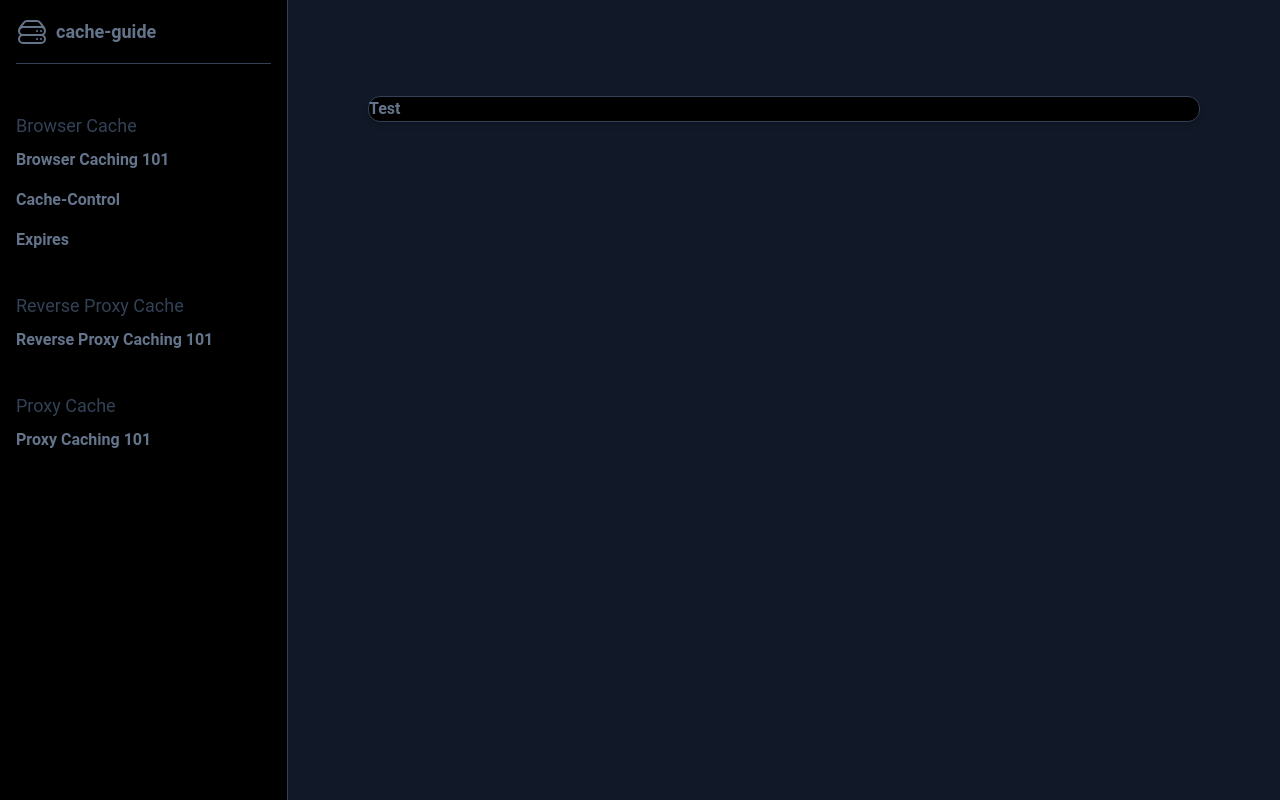
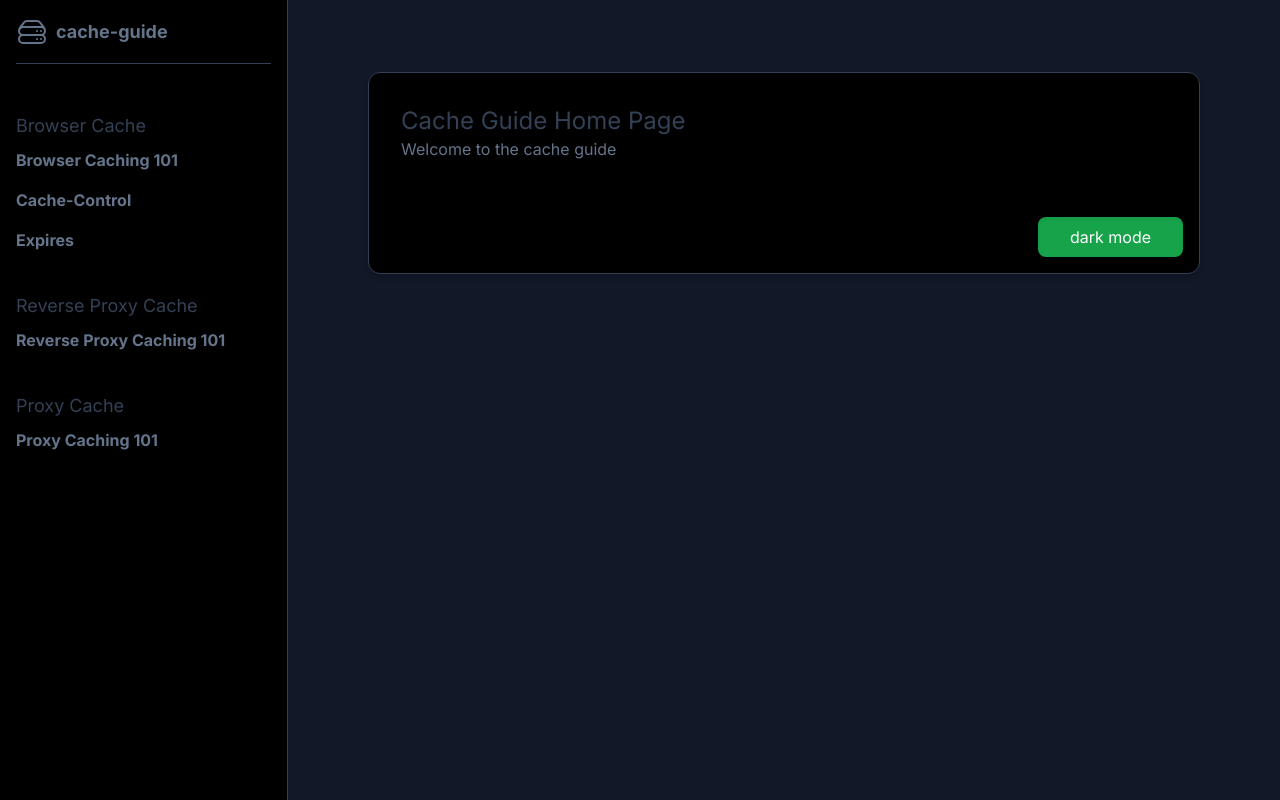
Before and after one commit to dev-cameron/cache-guide, a Next.js app: page / in a window 1280 px wide. Built offline with nearby package versions, Linux system fonts and the light colour scheme.

Commit message:
Refactored styling to use custom properties, added light/dark mode support, genericized styling to leverage themed color pallets

```diff
--- a/src/app/globals.css
+++ b/src/app/globals.css
@@ -2,27 +2,29 @@
 @tailwind components;
 @tailwind utilities;
 
-:root {
-  --foreground-rgb: 0, 0, 0;
-  --background-start-rgb: 214, 219, 220;
-  --background-end-rgb: 255, 255, 255;
-}
+@layer base {
+  :root, .dark {
+    --neutral-bg: black;
+    --neutral: #334155;
+    --neutral-accent: #111827;
+    --neutral-contrast: #64748b;
+    --accent: #16a34a;
+    --accent-2: #166534;
+    --hovercolor: #cbd5e1;
 
-@media (prefers-color-scheme: dark) {
-  :root {
-    --foreground-rgb: 255, 255, 255;
-    --background-start-rgb: 0, 0, 0;
-    --background-end-rgb: 0, 0, 0;
+
+  }
+  .light {
+    --neutral-bg: white;
+    --neutral: #888c93;
+    --neutral-accent: #e2e3e4;
+    --neutral-contrast: #4d525d;
+    --accent: #16a34a;
+    --accent-2: #166534;
+    --hovercolor: #888c93;
   }
 }
 
 body {
-  color: rgb(var(--foreground-rgb));
-  background: linear-gradient(
-      to bottom,
-      transparent,
-      rgb(var(--background-end-rgb))
-    )
-    rgb(var(--background-start-rgb));
   font-family: 'Roboto', sans-serif;
 }
--- a/src/app/layout.tsx
+++ b/src/app/layout.tsx
@@ -17,14 +17,15 @@ export default function RootLayout({
   children: React.ReactNode
 }) {
   return (
-    <html lang="en">
-      <body >
+
+    <html lang="en" className="dark">
+      <body className={inter.className}>
         <MainNav />
-        <div className="flex min-h-screen flex-col items-center justify-between lg:pl-72 bg-gray-900">
-          <div className="ml-auto mr-auto w-full max-w-4xl space-y-8 px-2 pt-20 lg:py-8 lg:px-8
+        <div className="flex min-h-screen flex-col items-center justify-between lg:pl-72 bg-neutral-accent transition-all duration-600">
+          <div className="ml-auto mr-auto w-full max-w-4xl space-y-8 px-2 pt-20 lg:py-2 lg:px-8
           ">
-            <div className="mt-16 bg-black
-            rounded-xl border border-slate-700 shadow-md">
+            <div className="mt-16 bg-neutral-bg
+            rounded-xl border border-neutral shadow-md">
              {children}
             </div>
           </div>
--- a/src/app/page.tsx
+++ b/src/app/page.tsx
@@ -1,7 +1,30 @@
+'use client'
 import Image from 'next/image'
+import './globals.css'
+import { useState } from "react";
 
 export default function Home() {
+  const [theme, setTheme] = useState('dark')
+
+  const toggleTheme = () => {
+    setTheme(theme === 'dark' ? 'light' : 'dark')
+    const html: HTMLHtmlElement | null = document.querySelector('html')
+    if (html){
+      html.className = theme;
+    }
+  }
+
   return (
-    <div className="font-bold text-slate-500 w-full">Test</div>
+    <div className="relative flex flex-column w-full p-8 transition-all duration-600">
+      <div>
+        <div className="text-2xl text-neutral"> Cache Guide Home Page</div>
+        <div className="text-1xl text-neutral-contrast mb-20"> Welcome to the cache guide </div>
+        <button className="absolute bottom-4 right-4 rounded-lg shadow-inner bg-accent hover:bg-accent-2 text-white px-8 py-2"
+          onClick={()=>toggleTheme()}
+        >
+        {theme} mode
+        </button>
+      </div>
+    </div>
   )
 }
--- a/src/ui/MainNav.tsx
+++ b/src/ui/MainNav.tsx
@@ -1,4 +1,5 @@
 'use client';
+import '../app/globals.css'
 import { useState } from "react";
 import { items, type Item } from "@/lib/items";
 import Link from "next/link";
@@ -9,15 +10,15 @@ export default function MainNav() {
 
   const bodyItems = items.map((section) => {
     return (
-    <div className="text-white py-4 pl-4">
-      <div className="text-lg text-slate-700">
+    <div className="py-4 pl-4">
+      <div className="text-lg text-neutral">
         {section.name}
       </div>
       {
         section.items.map((item) => {
           return (
-            <div className="text-slate-500 py-2 font-bold ">
-              <Link className="hover:text-slate-300" href={item.slug}>{item.name}</Link>
+            <div className="text-neutral-contrast py-2 font-bold ">
+              <Link className="hover:text-hovercolor" href={item.slug}>{item.name}</Link>
             </div>
           )
       })
@@ -26,33 +27,34 @@ export default function MainNav() {
   )});
 
   return (
-    <div className="fixed top-0 flex flex-col w-full
-        lg:w-72 lg:bottom-0 bg-black border-none
-        lg:border-solid lg:border-r lg:border-slate-700"
+    <div className="fixed top-0 flex flex-col w-full z-10
+        lg:w-72 lg:bottom-0 bg-neutral-bg border-none
+        lg:border-solid lg:border-r lg:border-neutral
+        transition-all duration-600"
       >
       <div
       className="flex flex-row items-center justify-between
         ml-4 mr-4 mb-8 h-16
-        text-slate-500 font-bold text-lg
-        border-b border-slate-700"
+        text-neutral-contrast font-bold text-lg
+        border-b border-neutral"
       >
-        <Link className="flex items-center hover:text-slate-300" href="/">
+        <Link className="flex items-center hover:text-hovercolor" href="/">
           <svg xmlns="http://www.w3.org/2000/svg" fill="none" viewBox="0 0 24 24" strokeWidth={1.5} stroke="currentColor" className="w-8 h-8">
             <path strokeLinecap="round" strokeLinejoin="round" d="M5.25 14.25h13.5m-13.5 0a3 3 0 01-3-3m3 3a3 3 0 100 6h13.5a3 3 0 100-6m-16.5-3a3 3 0 013-3h13.5a3 3 0 013 3m-19.5 0a4.5 4.5 0 01.9-2.7L5.737 5.1a3.375 3.375 0 012.7-1.35h7.126c1.062 0 2.062.5 2.7 1.35l2.587 3.45a4.5 4.5 0 01.9 2.7m0 0a3 3 0 01-3 3m0 3h.008v.008h-.008v-.008zm0-6h.008v.008h-.008v-.008zm-3 6h.008v.008h-.008v-.008zm0-6h.008v.008h-.008v-.008z" />
           </svg>
           <span className="pl-2">cache-guide</span>
         </Link>
         <button
-          className="flex gap-x-2 items-center hover:text-slate-300 lg:hidden"
+          className="flex gap-x-2 items-center hover:text-hovercolor lg:hidden"
           onClick={()=>setIsOpen(!isOpen)}
         >
           Menu
           {isOpen ? (
-            <svg xmlns="http://www.w3.org/2000/svg" fill="none" viewBox="0 0 24 24" stroke-width="1.5" stroke="currentColor" class="w-6 h-6">
+            <svg xmlns="http://www.w3.org/2000/svg" fill="none" viewBox="0 0 24 24" stroke-width="1.5" stroke="currentColor" className="w-6 h-6">
               <path stroke-linecap="round" stroke-linejoin="round" d="M6 18L18 6M6 6l12 12" />
             </svg>
           ) : (
-            <svg xmlns="http://www.w3.org/2000/svg" fill="none" viewBox="0 0 24 24" stroke-width="1.5" stroke="currentColor" class="w-6 h-6">
+            <svg xmlns="http://www.w3.org/2000/svg" fill="none" viewBox="0 0 24 24" stroke-width="1.5" stroke="currentColor" className="w-6 h-6">
               <path stroke-linecap="round" stroke-linejoin="round" d="M3.75 6.75h16.5M3.75 12h16.5m-16.5 5.25h16.5" />
             </svg>
           )
@@ -61,7 +63,7 @@ export default function MainNav() {
       </div>
 
       <div className={clsx('overflow-y-auto lg:static lg:block',
-        {'fixed inset-x-0 bottom-0 top-20 mt-px bg-black':isOpen,
+        {'fixed inset-x-0 bottom-0 top-20 mt-px bg-neutral-bg':isOpen,
         'hidden':!isOpen,
         })}>
         {bodyItems}
--- a/tailwind.config.js
+++ b/tailwind.config.js
@@ -13,6 +13,15 @@ module.exports = {
         'gradient-conic':
           'conic-gradient(from 180deg at 50% 50%, var(--tw-gradient-stops))',
       },
+      colors: {
+        'neutral': 'var(--neutral)',
+        'neutral-bg': 'var(--neutral-bg)',
+        'neutral-contrast': 'var(--neutral-contrast)',
+        'neutral-accent': 'var(--neutral-accent)',
+        'accent': 'var(--accent)',
+        'accent-2': 'var(--accent-2)',
+        'hovercolor': 'var(--hovercolor)'
+      }
     },
   },
   plugins: [],
```
